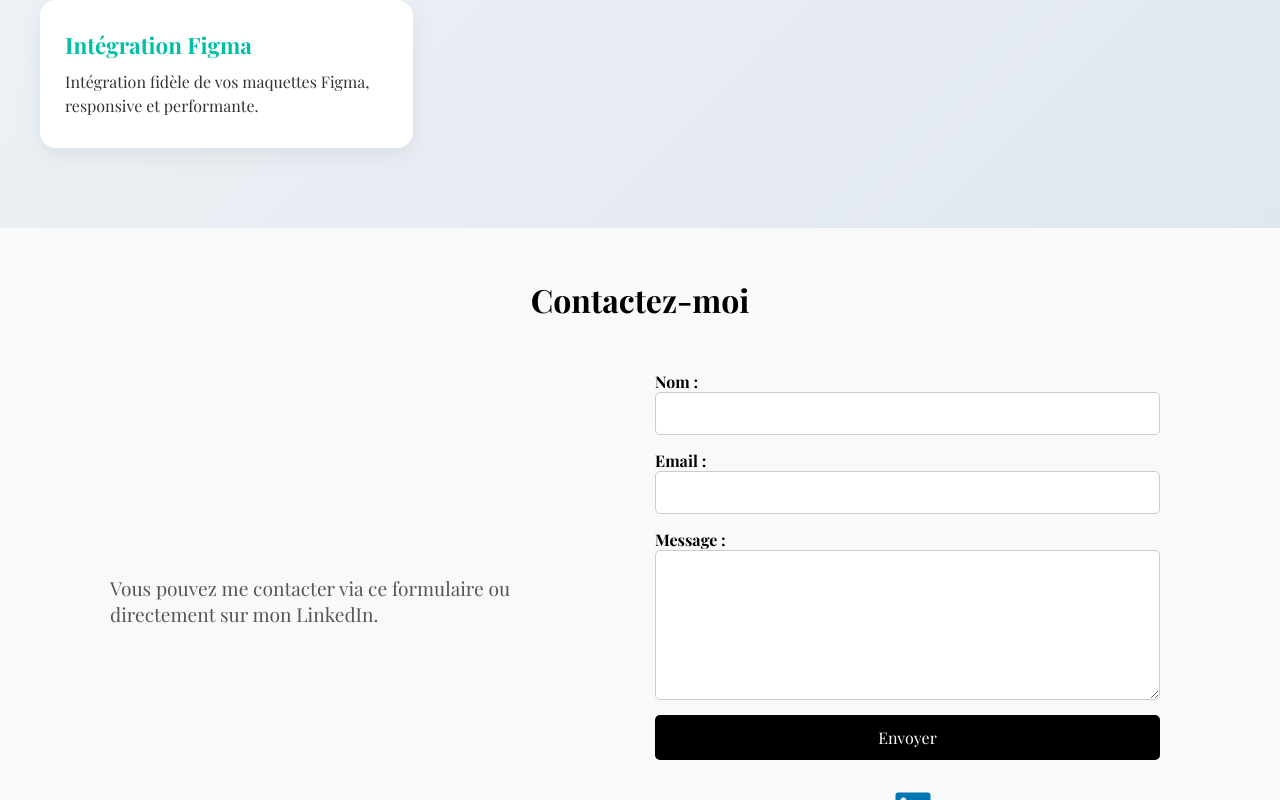
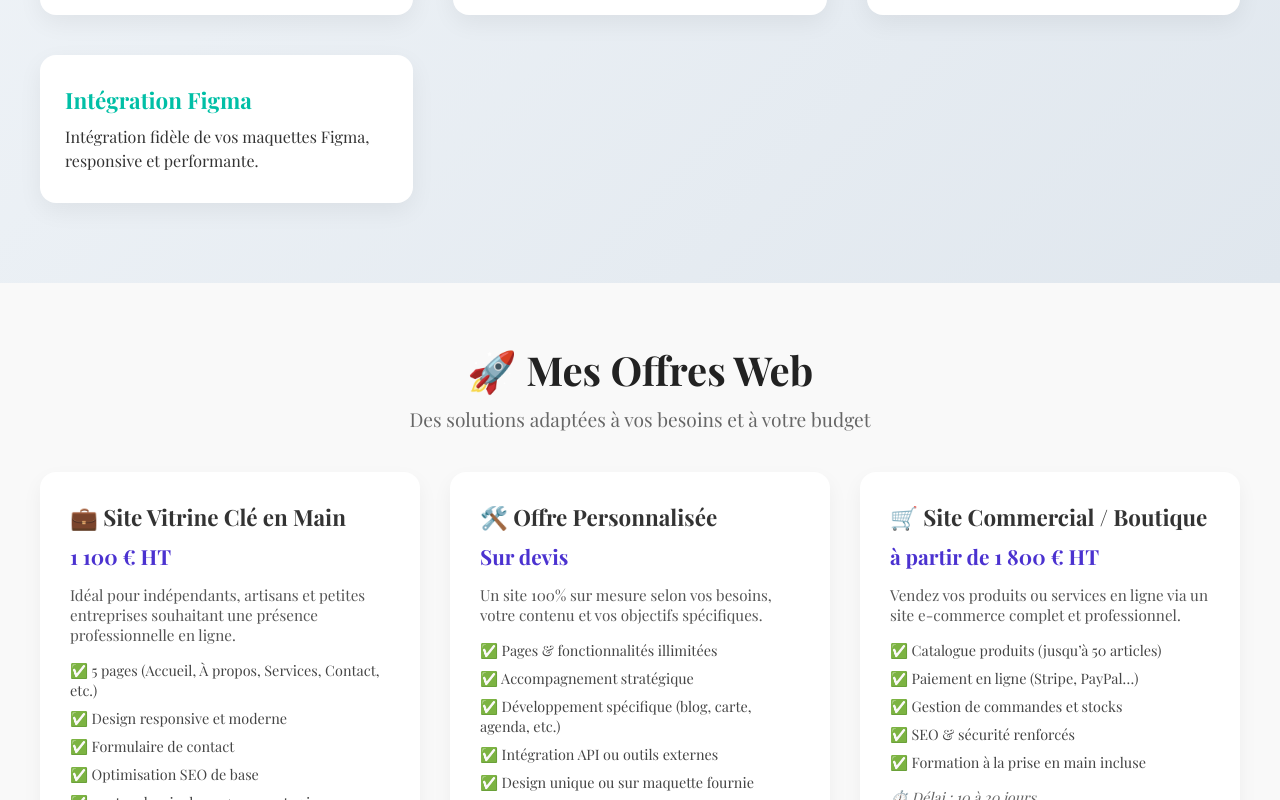
Before and after one commit to jeff397/portfolio, a React (Vite) app in the folder portfolio/: page / in a window 1280 px wide. Shown: the part 4320-5120 px from the top of the page. Built offline with nearby package versions, Linux system fonts and the light colour scheme; a web font is replaced by a local one.

Commit message:
intégration

```diff
--- a/portfolio/src/App.jsx
+++ b/portfolio/src/App.jsx
@@ -5,6 +5,7 @@ import About from "./components/About/About";
 import Skills from "./components/Skills/Skills";
 import Projects from "./components/Projects/Projects";
 import Services from "./components/Services/Services";
+import OffresPack from "./components/OffresPack/OffresPack";
 import Contact from "./components/Contact/Contact";
 import Footer from "./components/Footer/Footer";
 import CV from "./pages/cv";
@@ -24,6 +25,7 @@ function App() {
               <Skills />
               <Projects />
               <Services />
+              <OffresPack />
               <Contact />
             </main>
             <Footer />
--- /dev/null
+++ b/portfolio/src/components/OffresPack/OffresPack.jsx
@@ -0,0 +1,94 @@
+import React from "react";
+import "./offresPack.css";
+
+const offres = [
+  {
+    title: "💼 Site Vitrine Clé en Main",
+    price: "1 100 € HT",
+    description:
+      "Idéal pour indépendants, artisans et petites entreprises souhaitant une présence professionnelle en ligne.",
+    inclus: [
+      "5 pages (Accueil, À propos, Services, Contact, etc.)",
+      "Design responsive et moderne",
+      "Formulaire de contact",
+      "Optimisation SEO de base",
+      "2 retouches incluses + support 15 jours",
+    ],
+    delai: "7 à 14 jours",
+  },
+  {
+    title: "🛠️ Offre Personnalisée",
+    price: "Sur devis",
+    description:
+      "Un site 100% sur mesure selon vos besoins, votre contenu et vos objectifs spécifiques.",
+    inclus: [
+      "Pages & fonctionnalités illimitées",
+      "Accompagnement stratégique",
+      "Développement spécifique (blog, carte, agenda, etc.)",
+      "Intégration API ou outils externes",
+      "Design unique ou sur maquette fournie",
+    ],
+    delai: "À définir selon projet",
+  },
+  {
+    title: "🛒 Site Commercial / Boutique",
+    price: "à partir de 1 800 € HT",
+    description:
+      "Vendez vos produits ou services en ligne via un site e-commerce complet et professionnel.",
+    inclus: [
+      "Catalogue produits (jusqu’à 50 articles)",
+      "Paiement en ligne (Stripe, PayPal…)",
+      "Gestion de commandes et stocks",
+      "SEO & sécurité renforcés",
+      "Formation à la prise en main incluse",
+    ],
+    delai: "10 à 20 jours",
+  },
+  {
+    title: "🛡️ Forfait Maintenance Mensuel",
+    price: "à partir de 49 € HT/mois",
+    description:
+      "Gardez un site sécurisé, à jour et fonctionnel sans vous en soucier.",
+    inclus: [
+      "Mises à jour techniques & sécurité",
+      "Sauvegardes régulières",
+      "Corrections mineures (1h incluse)",
+      "Assistance par mail sous 48h",
+      "Vérification des formulaires et liens",
+    ],
+    delai: "Engagement mensuel ou annuel",
+  },
+];
+
+const OffresPack = () => {
+  return (
+    <section className="offres-section" id="offres">
+      <div className="offres-container">
+        <h2 className="offres-title">🚀 Mes Offres Web</h2>
+        <p className="offres-subtitle">
+          Des solutions adaptées à vos besoins et à votre budget
+        </p>
+        <div className="offres-grid">
+          {offres.map((offre, index) => (
+            <div className="offre-card" key={index}>
+              <h3>{offre.title}</h3>
+              <p className="offre-price">{offre.price}</p>
+              <p className="offre-desc">{offre.description}</p>
+              <ul>
+                {offre.inclus.map((item, i) => (
+                  <li key={i}>✅ {item}</li>
+                ))}
+              </ul>
+              <p className="offre-delai">⏱️ Délai : {offre.delai}</p>
+              <a href="#contact" className="offre-btn">
+                Demander un devis
+              </a>
+            </div>
+          ))}
+        </div>
+      </div>
+    </section>
+  );
+};
+
+export default OffresPack;
--- /dev/null
+++ b/portfolio/src/components/OffresPack/offresPack.css
@@ -0,0 +1,97 @@
+.offres-section {
+  padding: 60px 20px;
+  background: #f9f9f9;
+  font-family: Arial, sans-serif;
+}
+
+.offres-container {
+  max-width: 1200px;
+  margin: auto;
+  text-align: center;
+}
+
+.offres-title {
+  font-size: 2.5rem;
+  font-weight: bold;
+  margin-bottom: 10px;
+  color: #222;
+}
+
+.offres-subtitle {
+  font-size: 1.2rem;
+  color: #666;
+  margin-bottom: 40px;
+}
+
+.offres-grid {
+  display: grid;
+  gap: 30px;
+  grid-template-columns: 1fr;
+}
+
+@media (min-width: 768px) {
+  .offres-grid {
+    grid-template-columns: repeat(3, 1fr);
+  }
+}
+
+.offre-card {
+  background: white;
+  border-radius: 16px;
+  box-shadow: 0 8px 20px rgba(0, 0, 0, 0.05);
+  padding: 30px;
+  text-align: left;
+}
+
+.offre-card h3 {
+  font-size: 1.4rem;
+  color: #333;
+  margin-bottom: 10px;
+}
+
+.offre-price {
+  font-size: 1.3rem;
+  font-weight: bold;
+  color: #4b32d0;
+  margin-bottom: 15px;
+}
+
+.offre-desc {
+  font-size: 0.95rem;
+  color: #555;
+  margin-bottom: 15px;
+}
+
+.offre-card ul {
+  list-style: none;
+  padding: 0;
+  margin-bottom: 15px;
+}
+
+.offre-card ul li {
+  margin-bottom: 8px;
+  font-size: 0.9rem;
+  color: #444;
+}
+
+.offre-delai {
+  font-style: italic;
+  font-size: 0.9rem;
+  color: #666;
+  margin-bottom: 20px;
+}
+
+.offre-btn {
+  display: inline-block;
+  padding: 10px 20px;
+  background-color: #4b32d0;
+  color: white;
+  text-decoration: none;
+  border-radius: 8px;
+  font-weight: bold;
+  transition: background 0.3s ease;
+}
+
+.offre-btn:hover {
+  background-color: #37249e;
+}
--- a/portfolio/src/components/Projects/Projects.jsx
+++ b/portfolio/src/components/Projects/Projects.jsx
@@ -16,7 +16,7 @@ function Projects() {
 
   return (
     <section id="projects">
-      <p className="section-title">Mes projets</p>
+      <h2 className="projects-title">Mes projets</h2>
       <div className="projects-container">
         {projectsData.map((project) => (
           <div
--- a/portfolio/src/components/Projects/projects.css
+++ b/portfolio/src/components/Projects/projects.css
@@ -1,12 +1,25 @@
-.section-title {
-  font-weight: 900;
-  font-size: 24px;
-  margin-bottom: 50px;
+.projects-title {
+  font-size: 2.5rem;
+  color: #222;
+  margin-bottom: 60px;
+  font-weight: 600;
+  position: relative;
+}
+
+.projects-title::after {
+  content: "";
+  display: block;
+  width: 80px;
+  height: 4px;
+  background-color: #00bfa6;
+  margin: 20px auto 0;
+  border-radius: 2px;
 }
 
 #projects {
   padding: 40px;
   background-color: #f4f4f4;
+  text-align: center;
   scroll-margin-top: 110px;
 }
 
```
